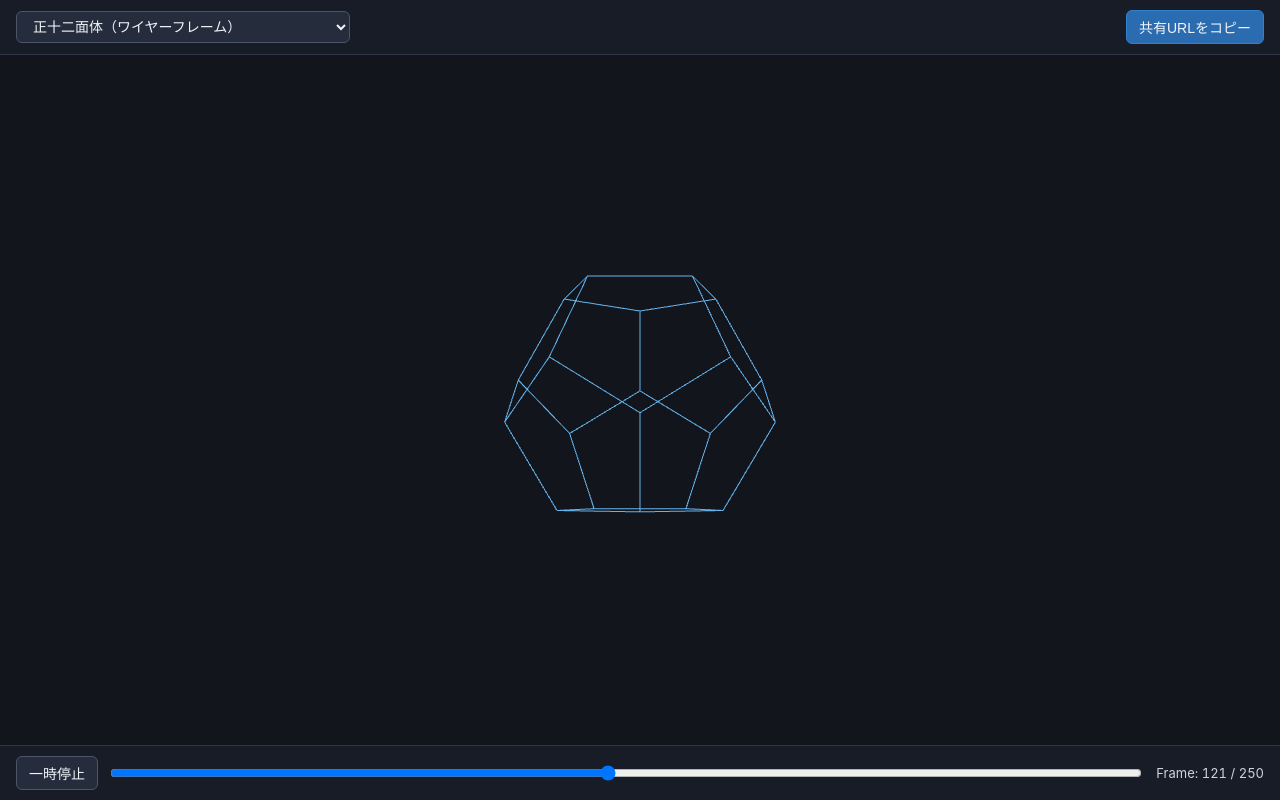
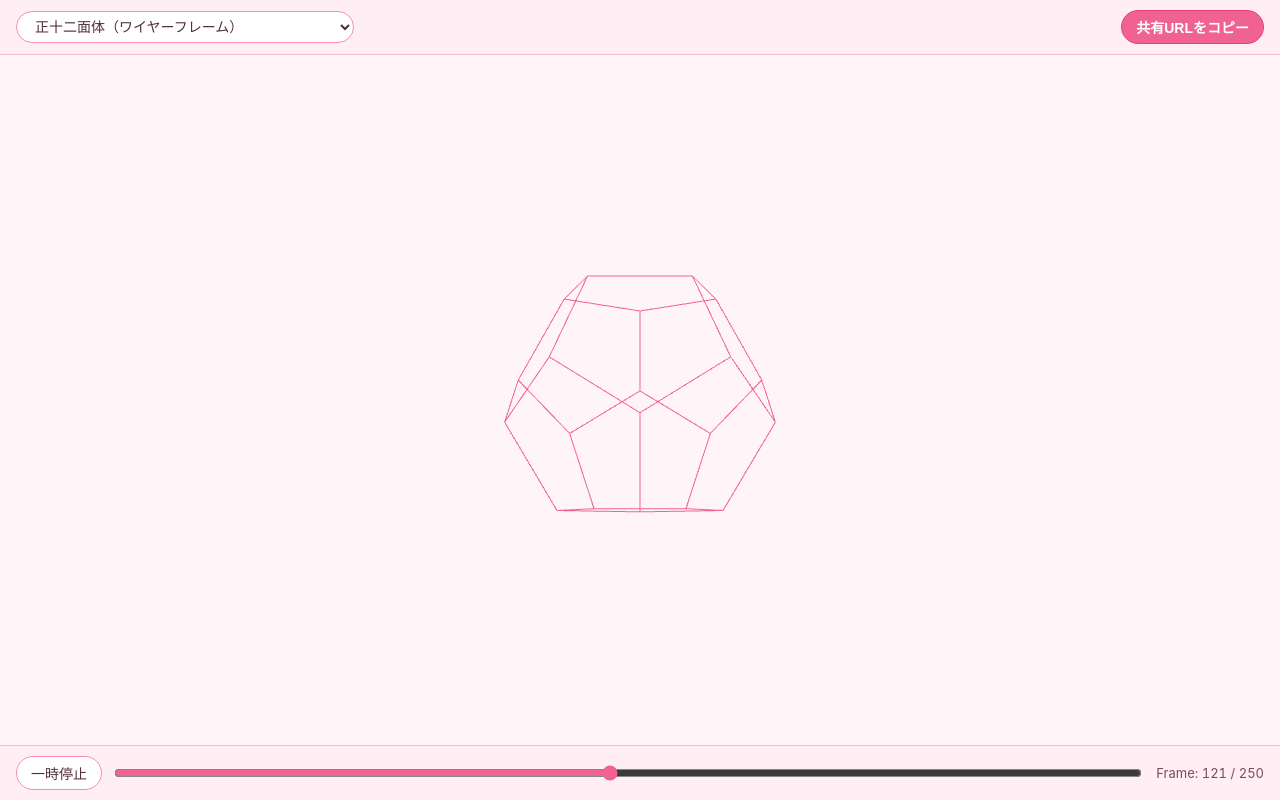
Before and after one commit to takase-hiroyuki/web-polyhedron-viewer, a plain HTML site: page docs/index.html in a window 1280 px wide. Drawn offline with nearby package versions, Linux system fonts and the light colour scheme.

Commit message:
Apply pastel theme and 7-char nickname display

```diff
--- a/docs/index.html
+++ b/docs/index.html
@@ -8,16 +8,16 @@
     * { box-sizing: border-box; margin: 0; padding: 0; }
     body {
       font-family: -apple-system, BlinkMacSystemFont, "Segoe UI", "Hiragino Kaku Gothic ProN", "Noto Sans JP", sans-serif;
-      background: #12151c;
-      color: #f0f4f8;
+      background: #fff5f8;
+      color: #522e3d;
       overflow: hidden;
       height: 100vh;
       display: flex;
       flex-direction: column;
     }
     header {
-      background: rgba(24, 29, 40, 0.92);
-      border-bottom: 1px solid #2d3748;
+      background: rgba(255, 238, 244, 0.94);
+      border-bottom: 1px solid #f8bbd0;
       padding: 10px 16px;
       display: flex;
       flex-wrap: wrap;
@@ -32,20 +32,23 @@
       gap: 10px;
     }
     select, button {
-      background: #252d3d;
-      color: #f0f4f8;
-      border: 1px solid #4a5568;
-      border-radius: 6px;
-      padding: 6px 12px;
+      background: #ffffff;
+      color: #522e3d;
+      border: 1px solid #f48fb1;
+      border-radius: 999px;
+      padding: 6px 14px;
       font-size: 14px;
       cursor: pointer;
+      transition: background 0.15s ease;
     }
-    select:hover, button:hover { background: #313c52; }
+    select:hover, button:hover { background: #ffe4ee; }
     button.primary {
-      background: #2b6cb0;
-      border-color: #3182ce;
+      background: #f06292;
+      border-color: #ec407a;
+      color: #ffffff;
+      font-weight: 600;
     }
-    button.primary:hover { background: #3182ce; }
+    button.primary:hover { background: #ec407a; }
     #canvas-container {
       flex: 1;
       position: relative;
@@ -53,8 +56,8 @@
       height: 100%;
     }
     footer {
-      background: rgba(24, 29, 40, 0.92);
-      border-top: 1px solid #2d3748;
+      background: rgba(255, 238, 244, 0.94);
+      border-top: 1px solid #f8bbd0;
       padding: 10px 16px;
       display: flex;
       align-items: center;
@@ -63,6 +66,7 @@
     }
     #frame-slider {
       flex: 1;
+      accent-color: #f06292;
       cursor: pointer;
     }
     #frame-label {
@@ -70,17 +74,18 @@
       font-size: 13px;
       min-width: 110px;
       text-align: right;
-      color: #cbd5e0;
+      color: #7b4b5e;
     }
     #status-overlay {
       position: absolute;
       top: 50%;
       left: 50%;
       transform: translate(-50%, -50%);
-      background: rgba(18, 21, 28, 0.85);
+      background: rgba(255, 245, 248, 0.95);
+      color: #522e3d;
       padding: 14px 22px;
-      border-radius: 8px;
-      border: 1px solid #4a5568;
+      border-radius: 14px;
+      border: 1px solid #f48fb1;
       font-size: 15px;
       pointer-events: none;
     }
@@ -104,17 +109,14 @@
       <button id="copy-url-btn" class="primary">共有URLをコピー</button>
     </div>
   </header>
-
   <div id="canvas-container">
     <div id="status-overlay">読み込み中...</div>
   </div>
-
   <footer>
     <button id="play-pause-btn">一時停止</button>
     <input type="range" id="frame-slider" min="1" max="100" value="1" />
     <span id="frame-label">Frame: 1 / 1</span>
   </footer>
-
   <script type="module" src="./viewer.js"></script>
 </body>
 </html>
--- a/docs/viewer.js
+++ b/docs/viewer.js
@@ -11,11 +11,9 @@ const playPauseBtn = document.getElementById('play-pause-btn');
 const frameSlider = document.getElementById('frame-slider');
 const frameLabel = document.getElementById('frame-label');
 
-// シーン・カメラ・レンダラー初期化
 const scene = new THREE.Scene();
-scene.background = new THREE.Color(0x12151c);
+scene.background = new THREE.Color(0xfff5f8);
 
-// Blender(Z-up) -> Three.js(Y-up) 変換用ルートグループ
 const zUpRoot = new THREE.Group();
 zUpRoot.rotation.x = -Math.PI / 2;
 scene.add(zUpRoot);
@@ -32,7 +30,6 @@ const controls = new OrbitControls(camera, renderer.domElement);
 controls.enableDamping = true;
 controls.dampingFactor = 0.06;
 
-// ライティング（4色塗り分けが鮮明に見えるバランス）
 const ambientLight = new THREE.AmbientLight(0xffffff, 0.72);
 scene.add(ambientLight);
 
@@ -50,7 +47,6 @@ window.addEventListener('resize', () => {
   renderer.setSize(container.clientWidth, container.clientHeight);
 });
 
-// アニメーション状態管理
 let currentModelData = null;
 let animatedEntries = [];
 let frameStart = 1;
@@ -66,28 +62,19 @@ function createTextPlane(text, size, rgba) {
   canvas.height = 512;
   const ctx = canvas.getContext('2d');
   ctx.clearRect(0, 0, 512, 512);
-
   const r = Math.round((rgba[0] ?? 0.02) * 255);
   const g = Math.round((rgba[1] ?? 0.02) * 255);
   const b = Math.round((rgba[2] ?? 0.02) * 255);
   const a = rgba[3] ?? 1.0;
-
   ctx.fillStyle = `rgba(${r}, ${g}, ${b}, ${a})`;
   ctx.font = 'bold 340px "Noto Sans JP", "Hiragino Kaku Gothic ProN", sans-serif';
   ctx.textAlign = 'center';
   ctx.textBaseline = 'middle';
   ctx.fillText(text, 256, 276);
-
   const texture = new THREE.CanvasTexture(canvas);
   texture.needsUpdate = true;
-  const mat = new THREE.MeshBasicMaterial({
-    map: texture,
-    transparent: true,
-    depthWrite: false,
-    side: THREE.DoubleSide
-  });
-  const geom = new THREE.PlaneGeometry(size, size);
-  return new THREE.Mesh(geom, mat);
+  const mat = new THREE.MeshBasicMaterial({ map: texture, transparent: true, depthWrite: false, side: THREE.DoubleSide });
+  return new THREE.Mesh(new THREE.PlaneGeometry(size, size), mat);
 }
 
 function clearCurrentModel() {
@@ -97,110 +84,95 @@ function clearCurrentModel() {
   animatedEntries = [];
 }
 
-function buildSceneFromJson(data) {
+async function loadNicknameConfig() {
+  const ts = Date.now();
+  let res = await fetch(`../data/name.json?t=${ts}`, { cache: 'no-store' }).catch(() => null);
+  if (!res || !res.ok) {
+    res = await fetch(`${REPO_RAW_BASE}/name.json?t=${ts}`, { cache: 'no-store' }).catch(() => null);
+  }
+  if (!res || !res.ok) return null;
+  try { return await res.json(); } catch { return null; }
+}
+
+function buildSceneFromJson(data, nicknameConfig = null) {
   clearCurrentModel();
   currentModelData = data;
-
   const meta = data.meta || {};
   frameStart = meta.frame_start ?? 1;
   frameEnd = meta.frame_end ?? 1;
   fps = meta.fps ?? 24;
   currentFrame = frameStart;
-
   frameSlider.min = frameStart;
   frameSlider.max = frameEnd;
   frameSlider.value = frameStart;
   updateFrameLabel();
-
   const materials = (data.materials || []).map((m) => {
-    const [r, g, b, a] = m.rgba || [0.8, 0.8, 0.8, 1.0];
-    return new THREE.MeshStandardMaterial({
-      color: new THREE.Color(r, g, b),
-      roughness: 0.45,
-      metalness: 0.05,
-      side: THREE.DoubleSide,
-      polygonOffset: true,
-      polygonOffsetFactor: 1,
-      polygonOffsetUnits: 1
-    });
+    const pastelMap = { Color_Red: 0xff8fab, Color_Blue: 0x8ecae6, Color_Green: 0x95d5b2, Color_Yellow: 0xffe599 }; const [r, g, b] = m.rgba || [0.8, 0.8, 0.8, 1.0]; const matColor = pastelMap[m.name] !== undefined ? new THREE.Color(pastelMap[m.name]) : new THREE.Color(r, g, b);
+    return new THREE.MeshStandardMaterial({ color: matColor, roughness: 0.45, metalness: 0.05, side: THREE.DoubleSide, polygonOffset: true, polygonOffsetFactor: 1, polygonOffsetUnits: 1 });
   });
-
   const nodeMap = new Map();
-
+  const useNickname = (meta.id === 'icosahedron_chofukita') && nicknameConfig && typeof nicknameConfig.nickname === 'string' && nicknameConfig.nickname.length > 0;
   for (const obj of data.objects || []) {
+    if (useNickname && obj.type === 'FONT') continue;
     let node;
-
     if (obj.type === 'MESH') {
       const group = new THREE.Group();
       const verts = obj.vertices || [];
       const faces = obj.faces || [];
       const edges = obj.edges || [];
-
       if (faces.length > 0) {
         const positions = [];
         for (const poly of faces) {
-          // 多角形を扇形に三角形分割
           for (let i = 1; i < poly.length - 1; i++) {
-            const v0 = verts[poly[0]];
-            const v1 = verts[poly[i]];
-            const v2 = verts[poly[i + 1]];
-            if (v0 && v1 && v2) {
-              positions.push(...v0, ...v1, ...v2);
-            }
+            const v0 = verts[poly[0]], v1 = verts[poly[i]], v2 = verts[poly[i + 1]];
+            if (v0 && v1 && v2) positions.push(...v0, ...v1, ...v2);
           }
         }
         const geom = new THREE.BufferGeometry();
         geom.setAttribute('position', new THREE.Float32BufferAttribute(positions, 3));
         geom.computeVertexNormals();
-
-        const mat = (obj.material_index !== null && materials[obj.material_index])
-          ? materials[obj.material_index]
-          : new THREE.MeshStandardMaterial({ color: 0xcccccc, side: THREE.DoubleSide });
-
-        const mesh = new THREE.Mesh(geom, mat);
-        group.add(mesh);
+        const mat = (obj.material_index !== null && materials[obj.material_index]) ? materials[obj.material_index] : new THREE.MeshStandardMaterial({ color: 0xcccccc, side: THREE.DoubleSide });
+        group.add(new THREE.Mesh(geom, mat));
       }
-
       if (edges.length > 0) {
         const linePositions = [];
         for (const [i0, i1] of edges) {
-          const v0 = verts[i0];
-          const v1 = verts[i1];
-          if (v0 && v1) {
-            linePositions.push(...v0, ...v1);
-          }
+          const v0 = verts[i0], v1 = verts[i1];
+          if (v0 && v1) linePositions.push(...v0, ...v1);
         }
         const lineGeom = new THREE.BufferGeometry();
         lineGeom.setAttribute('position', new THREE.Float32BufferAttribute(linePositions, 3));
-        const lineMat = new THREE.LineBasicMaterial({
-          color: faces.length > 0 ? 0x1a202c : 0x63b3ed
-        });
-        const lines = new THREE.LineSegments(lineGeom, lineMat);
-        group.add(lines);
+        group.add(new THREE.LineSegments(lineGeom, new THREE.LineBasicMaterial({ color: faces.length > 0 ? 0x7b4b5e : 0xf06292 })));
       }
-
       node = group;
     } else if (obj.type === 'FONT') {
-      node = createTextPlane(obj.text || '', obj.size || 1.0, obj.rgba || [0.02, 0.02, 0.02, 1.0]);
+      node = createTextPlane(obj.text || '', obj.size || 1.0, [0.32, 0.18, 0.24, 1.0]);
     } else {
       node = new THREE.Group();
     }
-
     node.name = obj.name;
     nodeMap.set(obj.name, { node, data: obj });
     animatedEntries.push({ node, keyframes: obj.keyframes || [] });
   }
-
-  // 親子階層を構築
   for (const [name, item] of nodeMap.entries()) {
     const parentName = item.data.parent;
-    if (parentName && nodeMap.has(parentName)) {
-      nodeMap.get(parentName).node.add(item.node);
-    } else {
-      zUpRoot.add(item.node);
+    if (parentName && nodeMap.has(parentName)) nodeMap.get(parentName).node.add(item.node);
+    else zUpRoot.add(item.node);
+  }
+  if (useNickname) {
+    const defaultFaces = ['Face_01', 'Face_03', 'Face_17', 'Face_08', 'Face_10', 'Face_05', 'Face_04'];
+    const targetFaces = Array.isArray(nicknameConfig.faces) && nicknameConfig.faces.length > 0 ? nicknameConfig.faces : defaultFaces;
+    const chars = Array.from(nicknameConfig.nickname).slice(0, 7);
+    const count = Math.min(chars.length, targetFaces.length);
+    for (let i = 0; i < count; i++) {
+      const parentEntry = nodeMap.get(targetFaces[i]);
+      if (!parentEntry) continue;
+      const textMesh = createTextPlane(chars[i], 1.44, [0.32, 0.18, 0.24, 1.0]);
+      textMesh.name = `Nickname_${i + 1}`;
+      textMesh.position.set(0.0, 0.0, 0.01);
+      parentEntry.node.add(textMesh);
     }
   }
-
   applyFrame(currentFrame);
 }
 
@@ -213,7 +185,6 @@ function applyFrame(frame) {
   for (const entry of animatedEntries) {
     const kfs = entry.keyframes;
     if (!kfs || kfs.length === 0) continue;
-
     if (kfs.length === 1 || frame <= kfs[0].frame) {
       entry.node.position.set(...kfs[0].loc);
       entry.node.quaternion.set(...kfs[0].rot);
@@ -225,27 +196,17 @@ function applyFrame(frame) {
       entry.node.quaternion.set(...last.rot);
       continue;
     }
-
-    // 二分探索で該当区間を特定
-    let lo = 0;
-    let hi = kfs.length - 1;
+    let lo = 0, hi = kfs.length - 1;
     while (lo + 1 < hi) {
       const mid = (lo + hi) >> 1;
       if (kfs[mid].frame <= frame) lo = mid;
       else hi = mid;
     }
-
-    const k0 = kfs[lo];
-    const k1 = kfs[hi];
-    const span = k1.frame - k0.frame;
+    const k0 = kfs[lo], k1 = kfs[hi], span = k1.frame - k0.frame;
     const t = span > 0 ? (frame - k0.frame) / span : 0;
-
-    tmpVecA.set(...k0.loc);
-    tmpVecB.set(...k1.loc);
+    tmpVecA.set(...k0.loc); tmpVecB.set(...k1.loc);
     entry.node.position.lerpVectors(tmpVecA, tmpVecB, t);
-
-    tmpQuatA.set(...k0.rot);
-    tmpQuatB.set(...k1.rot);
+    tmpQuatA.set(...k0.rot); tmpQuatB.set(...k1.rot);
     entry.node.quaternion.slerpQuaternions(tmpQuatA, tmpQuatB, t);
   }
 }
@@ -260,14 +221,12 @@ async function loadModel(modelId) {
   statusOverlay.textContent = `読み込み中: ${modelId}...`;
   statusOverlay.classList.remove('hidden');
   try {
-    // ローカル開発時（../data/）と GitHub Pages 公開時（REPO_RAW_BASE）の両方に対応
     let res = await fetch(`../data/${modelId}.json`).catch(() => null);
-    if (!res || !res.ok) {
-      res = await fetch(`${REPO_RAW_BASE}/${modelId}.json`);
-    }
+    if (!res || !res.ok) res = await fetch(`${REPO_RAW_BASE}/${modelId}.json`);
     if (!res.ok) throw new Error(`HTTP ${res.status}`);
     const data = await res.json();
-    buildSceneFromJson(data);
+    const nicknameConfig = (data.meta?.id === 'icosahedron_chofukita') ? await loadNicknameConfig() : null;
+    buildSceneFromJson(data, nicknameConfig);
     document.title = `${data.meta?.title || modelId} - 3D多面体ビューア`;
     statusOverlay.classList.add('hidden');
   } catch (err) {
@@ -278,11 +237,8 @@ async function loadModel(modelId) {
 async function init() {
   const params = new URLSearchParams(window.location.search);
   let targetId = params.get('model');
-
   let res = await fetch('../data/index.json').catch(() => null);
-  if (!res || !res.ok) {
-    res = await fetch(`${REPO_RAW_BASE}/index.json`);
-  }
+  if (!res || !res.ok) res = await fetch(`${REPO_RAW_BASE}/index.json`);
   if (res && res.ok) {
     const catalog = await res.json();
     const models = catalog.models || [];
@@ -293,19 +249,11 @@ async function init() {
       opt.textContent = m.title || m.id;
       modelSelect.appendChild(opt);
     }
-    if (!targetId && models.length > 0) {
-      targetId = models[0].id;
-    }
-    if (targetId) {
-      modelSelect.value = targetId;
-    }
+    if (!targetId && models.length > 0) targetId = models[0].id;
+    if (targetId) modelSelect.value = targetId;
   }
-
-  if (targetId) {
-    await loadModel(targetId);
-  } else {
-    statusOverlay.textContent = '表示するモデルが指定されていません。';
-  }
+  if (targetId) await loadModel(targetId);
+  else statusOverlay.textContent = '表示するモデルが指定されていません。';
 }
 
 modelSelect.addEventListener('change', () => {
@@ -343,16 +291,12 @@ function animate(timestamp) {
   if (lastTimestamp === 0) lastTimestamp = timestamp;
   const dt = (timestamp - lastTimestamp) / 1000;
   lastTimestamp = timestamp;
-
   if (isPlaying && frameEnd > frameStart) {
     currentFrame += dt * fps;
-    if (currentFrame > frameEnd) {
-      currentFrame = frameStart + ((currentFrame - frameStart) % (frameEnd - frameStart + 1));
-    }
+    if (currentFrame > frameEnd) currentFrame = frameStart + ((currentFrame - frameStart) % (frameEnd - frameStart + 1));
     applyFrame(currentFrame);
     updateFrameLabel();
   }
-
   controls.update();
   renderer.render(scene, camera);
 }
```
Also changed, not shown: data/name.json (added, +12 -0 lines).
